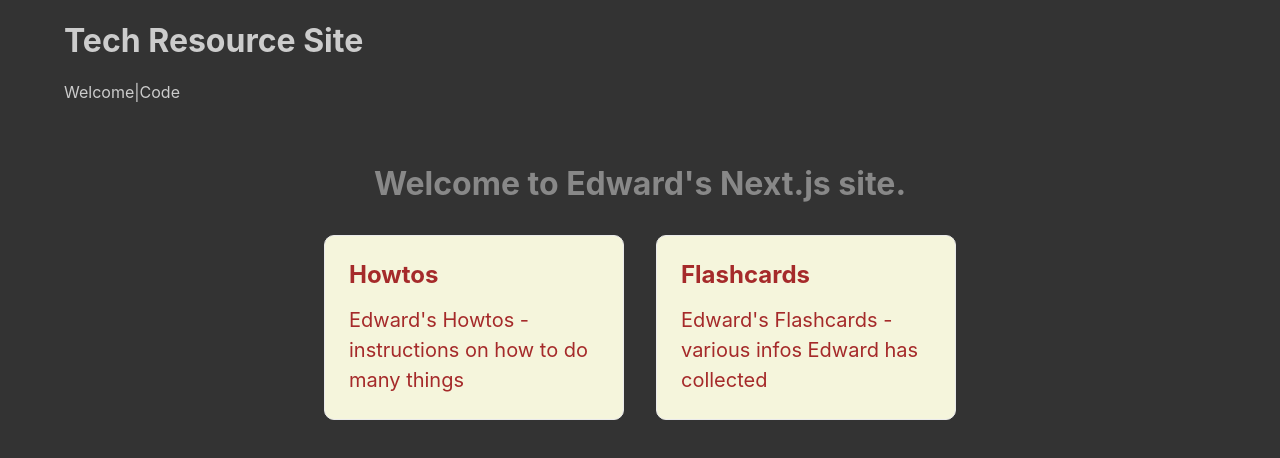
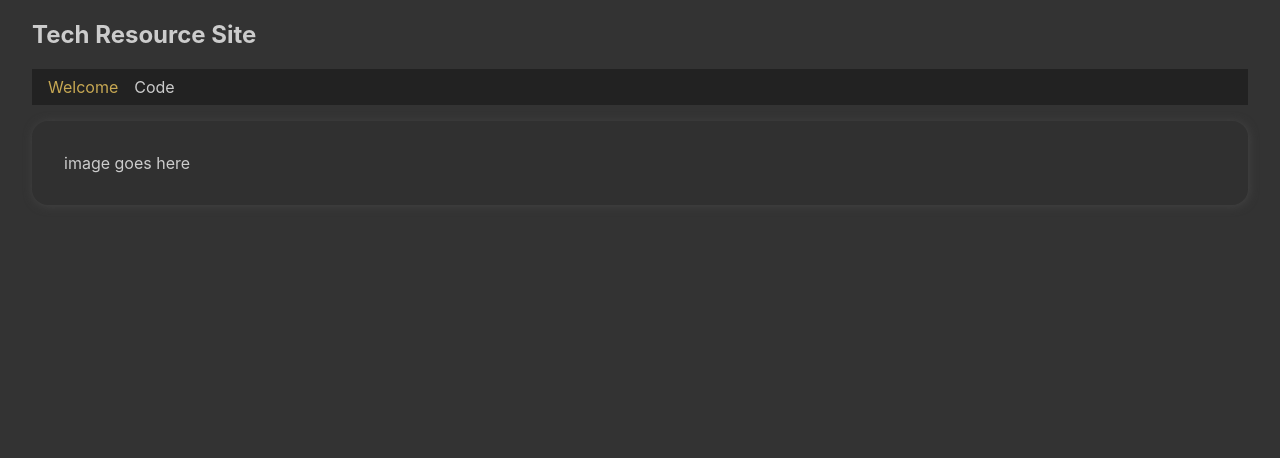
Before and after one commit to edwardtanguay/et-02-nextjsapp, a Next.js app: page / in a window 1280 px wide. Shown: the top 458 px of the page. Built offline with nearby package versions, Linux system fonts and the light colour scheme.

Commit message:
nav works

```diff
--- a/components/Nav.jsx
+++ b/components/Nav.jsx
@@ -1,15 +1,12 @@
 import { NavLink } from './NavLink';
 
 export const Nav = () => {
-    return (
-        <nav>
-            <span>
-                <NavLink exact href="/">Welcome</NavLink>
-            </span>
-            <span className="separator">|</span>
-            <span>
-                <NavLink href="/code">Code</NavLink>
-            </span>
-        </nav>
-    );
+	return (
+		<nav>
+			<NavLink exact href="/">
+				Welcome
+			</NavLink>
+			<NavLink href="/code">Code</NavLink>
+		</nav>
+	);
 };
--- a/components/SiteHeader.tsx
+++ b/components/SiteTitle.tsx
@@ -1,4 +1,4 @@
-export const SiteHeader = () => {
+export const SiteTitle = () => {
 	return (
 		<>
 			<h1>Tech Resource Site</h1>
--- a/pages/index.tsx
+++ b/pages/index.tsx
@@ -1,13 +1,14 @@
 /* eslint-disable react/no-unescaped-entities */
 import type { NextPage } from 'next';
 import Head from 'next/head';
-import styles from '../styles/Home.module.scss';
+import styles from '../styles/Index.module.scss';
 import { Nav } from '../components/Nav';
-import { SiteHeader } from '../components/SiteHeader';
+import { SiteTitle } from '../components/SiteTitle';
 
 const Home: NextPage = () => {
 	return (
-		<div className={styles.container}>
+		<>
+			<section className="siteHeader">
 				<Head>
 					<title>Edward's Info Site</title>
 					<meta
@@ -16,39 +17,13 @@ const Home: NextPage = () => {
 					/>
 					<link rel="icon" href="/code.ico" />
 				</Head>
-
-			<SiteHeader />
+				<SiteTitle />
 				<Nav />
-
-			<main className={styles.main}>
-				<h1 className={styles.title}>
-					Welcome to Edward's Next.js site.
-				</h1>
-
-				<div className={styles.grid}>
-					<a
-						className={styles.card}
-						href="http://edwardtanguay.vercel.app/howtos"
-					>
-						<h2>Howtos</h2>
-						<p>
-							Edward's Howtos - instructions on how to do many
-							things{' '}
-						</p>
-					</a>
-					<a
-						className={styles.card}
-						href="http://edwardtanguay.vercel.app/flashcards"
-					>
-						<h2>Flashcards</h2>
-						<p>
-							Edward's Flashcards - various infos Edward has
-							collected
-						</p>
-					</a>
-				</div>
-			</main>
-		</div>
+			</section>
+			<section className="sitePage">
+				<p>image goes here</p>
+			</section>
+		</>
 	);
 };
 
--- a/styles/Home.module.scss
+++ b/styles/Index.module.scss
@@ -4,9 +4,6 @@ $card-background: beige;
 $card-font-color: brown;
 $card-font-color-hover: black;
 
-.container {
-	padding: 0 2rem;
-}
 
 .main {
 	padding: 4rem 0;
--- a/styles/globals.scss
+++ b/styles/globals.scss
@@ -16,3 +16,24 @@ a {
 * {
 	box-sizing: border-box;
 }
+
+section.siteHeader {
+	nav {
+		background: #222;
+		padding: .5rem 1rem;
+		display: flex;
+		gap: 1rem;
+
+		a.active {
+			color: rgb(199, 168, 83);
+		}
+	}
+}
+
+section.sitePage {
+	background-color: #303030;
+	padding: 1rem 2rem;
+	margin-top: 1rem;
+	border-radius: 1rem;
+	box-shadow: 1px 1px 10px #444;
+}
```
Also changed, not shown: pages/code.tsx (+18 -5 lines). Lines whose indentation alone changed are shown as unchanged.
